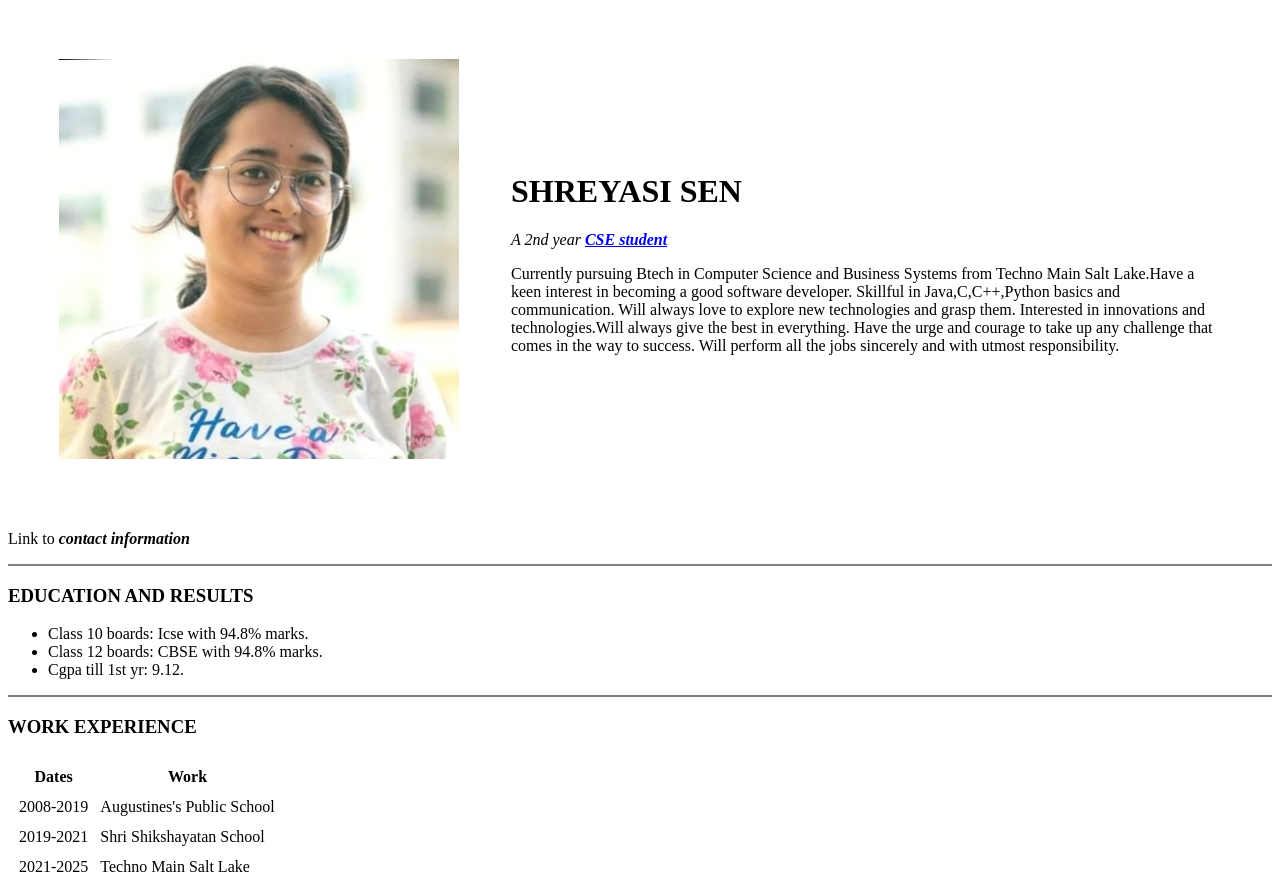
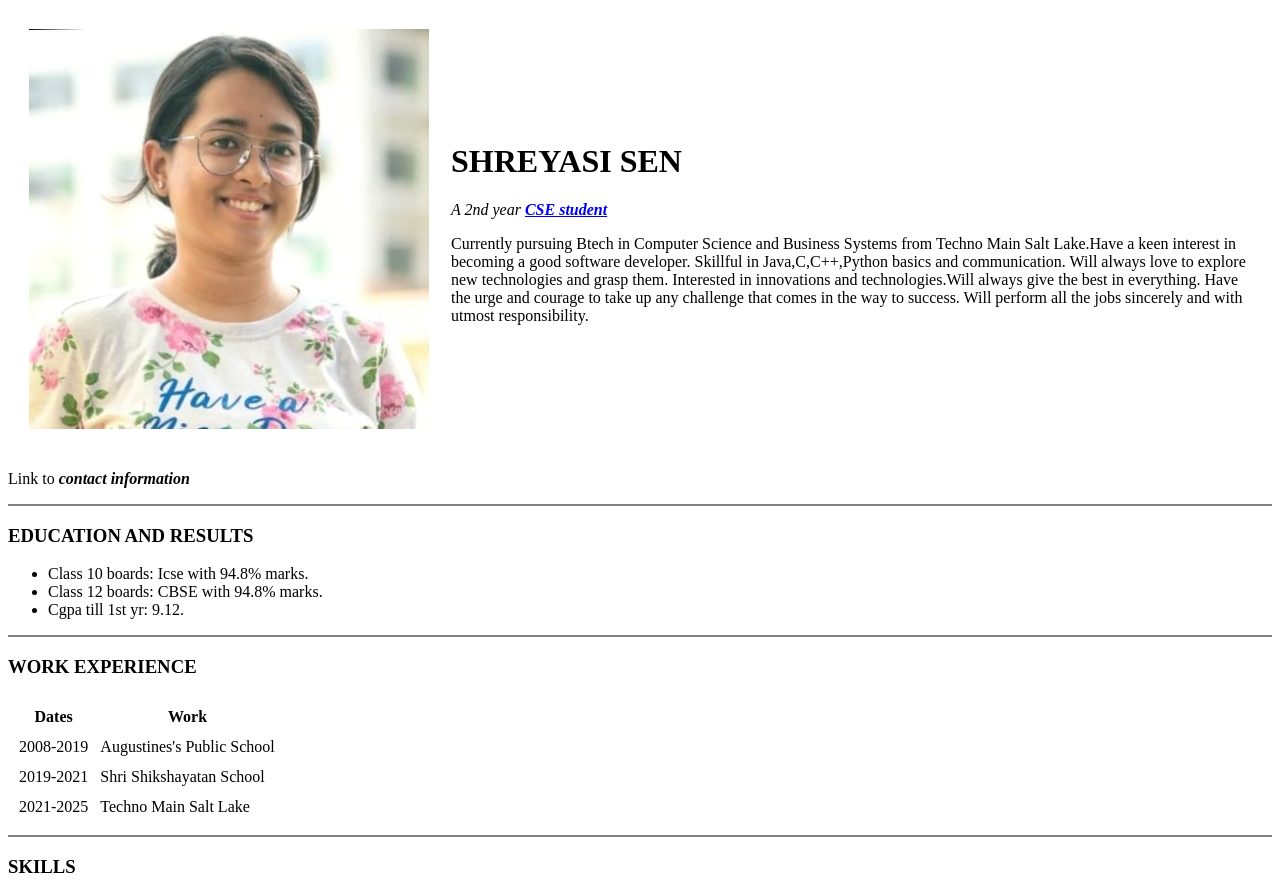
Before and after one commit to ShreyasiSen/cv, a plain HTML site: page index.html in a window 1280 px wide. Shown: the top 890 px of the page. Drawn offline with Linux system fonts and the light colour scheme.

Commit message:
Update index.html

```diff
--- a/index.html
+++ b/index.html
@@ -6,7 +6,7 @@
         <title>Shreyasi's Personal Site</title>
     </head>
     <body>
-        <table cellspacing="50">
+        <table cellspacing="20">
             <tr>
                 <td><img src="images/Shreyasi.jfif" alt="Shreyasi profile picture"></td>
                 <td><h1>SHREYASI SEN</h1>
```
